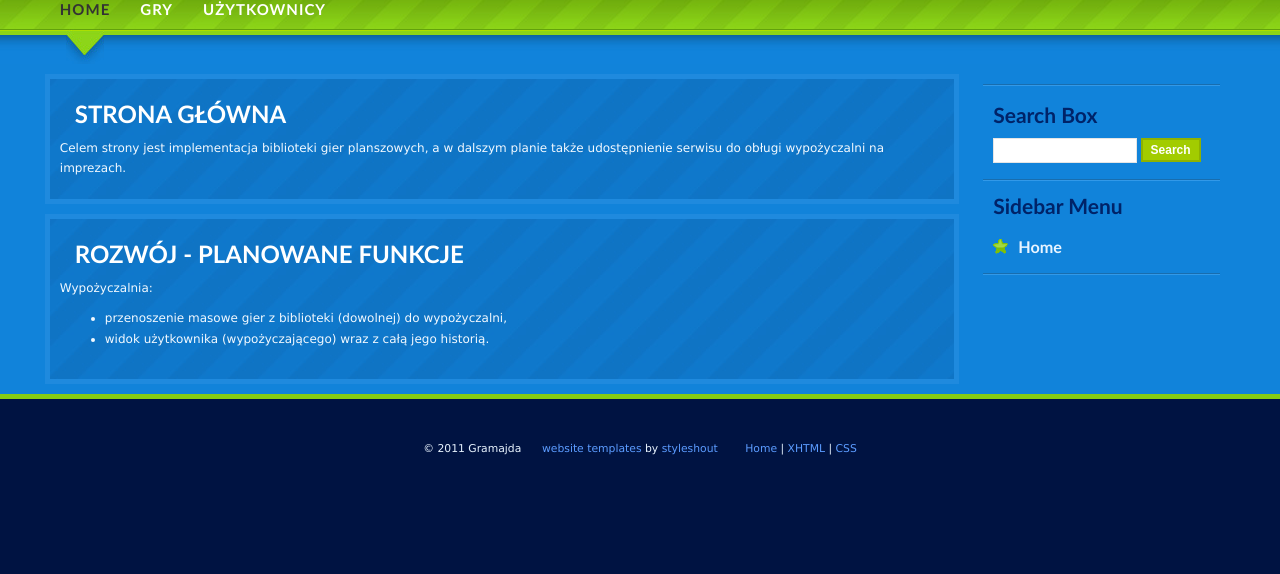
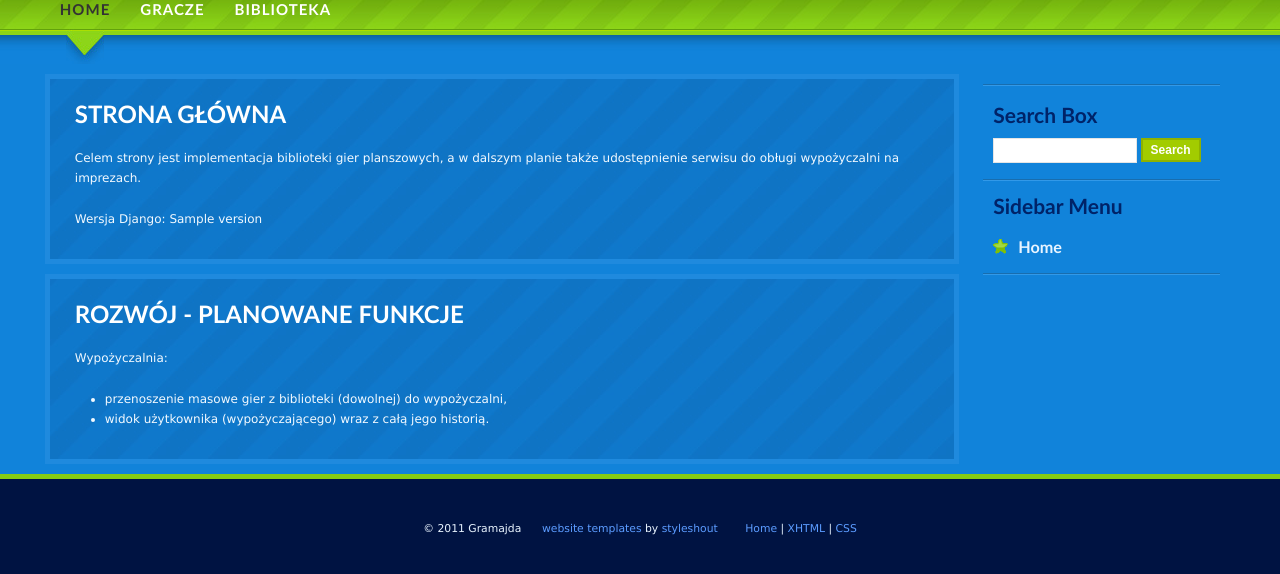
Before and after one commit to rzabcio/gramajda, a Django app: template grajteka/templates/index.html in a window 1280 px wide. Shown: the part 178-752 px from the top of the page. Run offline with Django 3.2, Linux system fonts and the light colour scheme; the template is opened without the code that fills it: most values are stand-ins (such as "Sample title", 1, 10 or a date in 2020).

Commit message:
Added version number, changed Gry to Biblioteka.

```diff
--- a/grajteka/templates/base.html
+++ b/grajteka/templates/base.html
@@ -46,8 +46,8 @@
 
 		<ul>
 			<li id="current"><a href="/">Home</a></li>
-			<li><a href="/boardgames_list/">Gry</a></li>
-			<li><a href="/user/">Użytkownicy</a></li>
+			<li><a href="/user/">Gracze</a></li>
+			<li><a href="/boardgames_list/">Biblioteka</a></li>
 			{% if perms.grajteka.change_event %}
 				<li><a href="/event/">Wypożyczalnia</a></li>
 			{% endif %}
--- a/grajteka/templates/index.html
+++ b/grajteka/templates/index.html
@@ -4,12 +4,13 @@
 
 <div class="box">
 <h2>Strona główna</h2>
-Celem strony jest implementacja biblioteki gier planszowych, a w dalszym planie także udostępnienie serwisu do obługi wypożyczalni na imprezach.<br/>
+<p>Celem strony jest implementacja biblioteki gier planszowych, a w dalszym planie także udostępnienie serwisu do obługi wypożyczalni na imprezach.</p>
+<p>Wersja Django: {{ version }}
 </div>
 
 <div class="box">
 <h2>Rozwój - planowane funkcje</h2>
-Wypożyczalnia:
+<p>Wypożyczalnia:</p>
 <ul>
 	<li>przenoszenie masowe gier z biblioteki (dowolnej) do wypożyczalni,</li>
 	<li>widok użytkownika (wypożyczającego) wraz z całą jego historią.</li>
--- a/grajteka/views.py
+++ b/grajteka/views.py
@@ -1,5 +1,6 @@
 # Create your views here.
 
+import django
 from django.http import HttpResponseRedirect
 from django.template import RequestContext
 from django.shortcuts import render_to_response
@@ -12,7 +13,7 @@ from django.contrib.auth.decorators import login_required,user_passes_test
 
 def index(request):
 	return render_to_response('index.html',
-		None,
+		{'version':django.VERSION},
 		context_instance=RequestContext(request))
 
 def boardgames_list(request):
```
Also changed, not shown: 1 other file.
